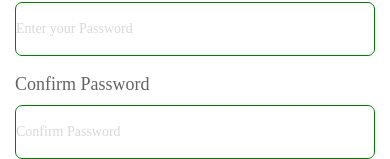
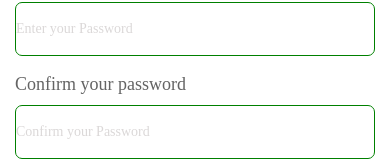
Before and after one commit to Shehiryar12/MyCrops, a React Native app: screen / in a window 390 px wide. Shown: the part 773-932 px from the top of the page. Built offline with nearby package versions, Linux system fonts and the light colour scheme.

Commit message:
create crops

```diff
--- a/Src/Components/CustomTextInput.js
+++ b/Src/Components/CustomTextInput.js
@@ -6,7 +6,8 @@ export default function CustomTextInput(props) {
   return (
     <View>
     <Text style={styles.Name}>{props.title}</Text>
-      <TextInput  style={styles.input} placeholder={props.placeholder} placeholderTextColor={"#DBD8D8"} keyboardType={props.keyboardtype}/>
+      <TextInput  style={styles.input} placeholder={props.placeholder} placeholderTextColor={"#DBD8D8"} keyboardType={props.keyboardtype}
+      secureTextEntry={props.secureTextEntry}/>
 
 
 
--- a/Src/Screens/Register.js
+++ b/Src/Screens/Register.js
@@ -8,7 +8,7 @@ export default function Register() {
   return (
     <View>
 
-      <ScrollView>
+<ScrollView>
       <Icon name="chevron-left" size={30} color="black"/>
       <Text style={styles.create}>Create Account</Text>
       <Text style={styles.Sign}>Sign Up</Text>
@@ -20,9 +20,7 @@ export default function Register() {
       <CustomTextInput placeholder="Enter your Phone number" title="phone Number" keyboardtype={"phone-pad"}/>
       <CustomTextInput placeholder="Your DOB" title="DOB" keyboardtype={"phone-pad"}/>
       <CustomTextInput placeholder="Enter your Password" title="Password" secureTextEntry={true}/>
-      <CustomTextInput placeholder="Confirm Password" title="Confirm Password" secureTextEntry={true}/>
-
-
+      <CustomTextInput placeholder="Confirm your Password" title="Confirm your password" secureTextEntry={true}/>
 
 
 </ScrollView>
```
